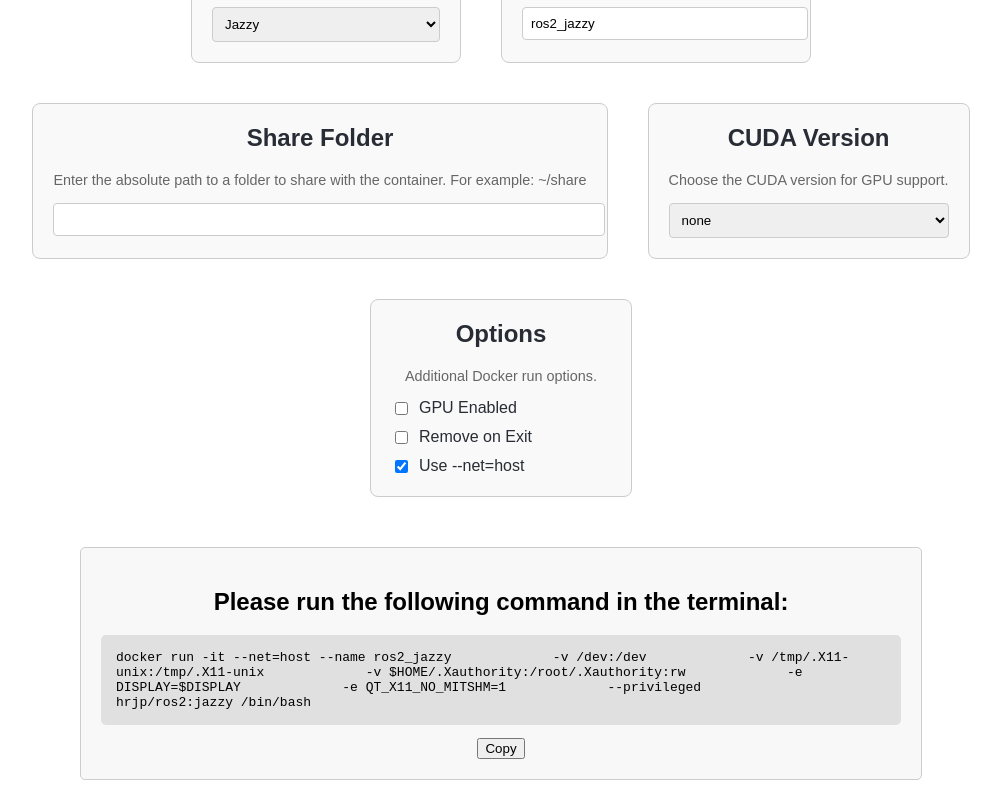
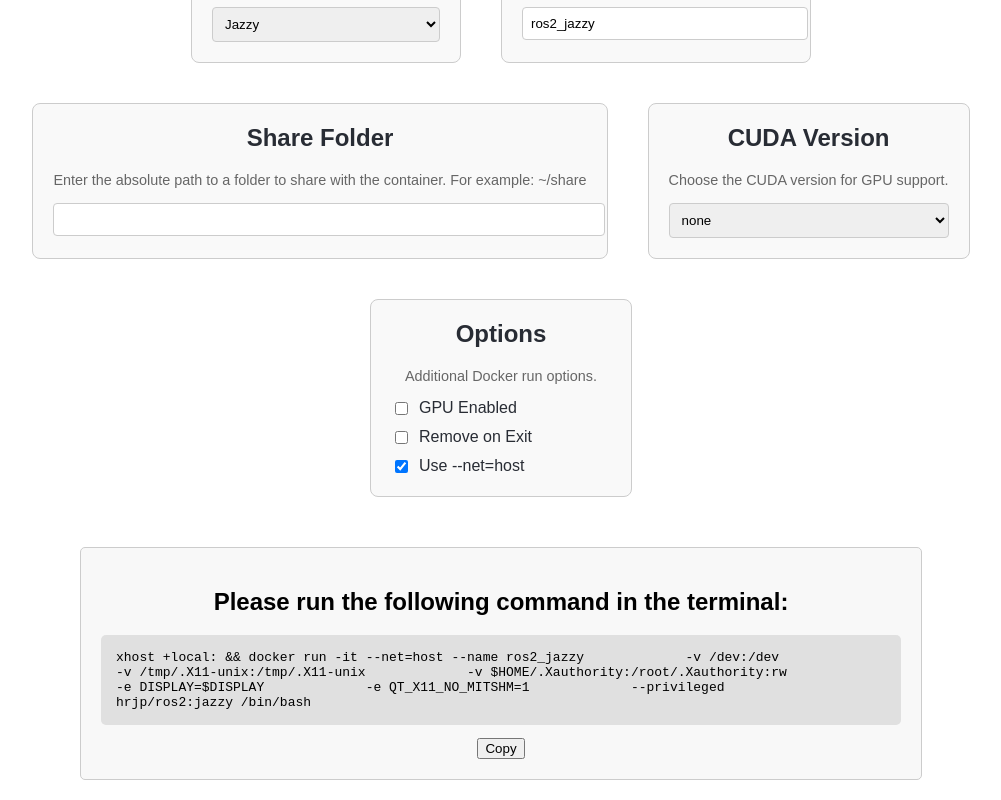
Before and after one commit to hrjp/oneline_rosenv, a React (Create React App) app: page / in a window 1280 px wide. Shown: the part 243-1043 px from the top of the page, without its empty margins (139-1140 px from the left). Built offline with nearby package versions, Linux system fonts and the light colour scheme.

Commit message:
feat: Prepend xhost command to Docker run command for local access

```diff
--- a/src/App.js
+++ b/src/App.js
@@ -47,7 +47,7 @@ function App() {
   }, [remove]);
 
   const getCommand = () => {
-    let command = 'docker run -it';
+    let command = 'xhost +local: && docker run -it';
     if (gpu) command += ' --gpus all';
     if (remove) command += ' --rm';
     if (netHost) command += ' --net=host';
```
